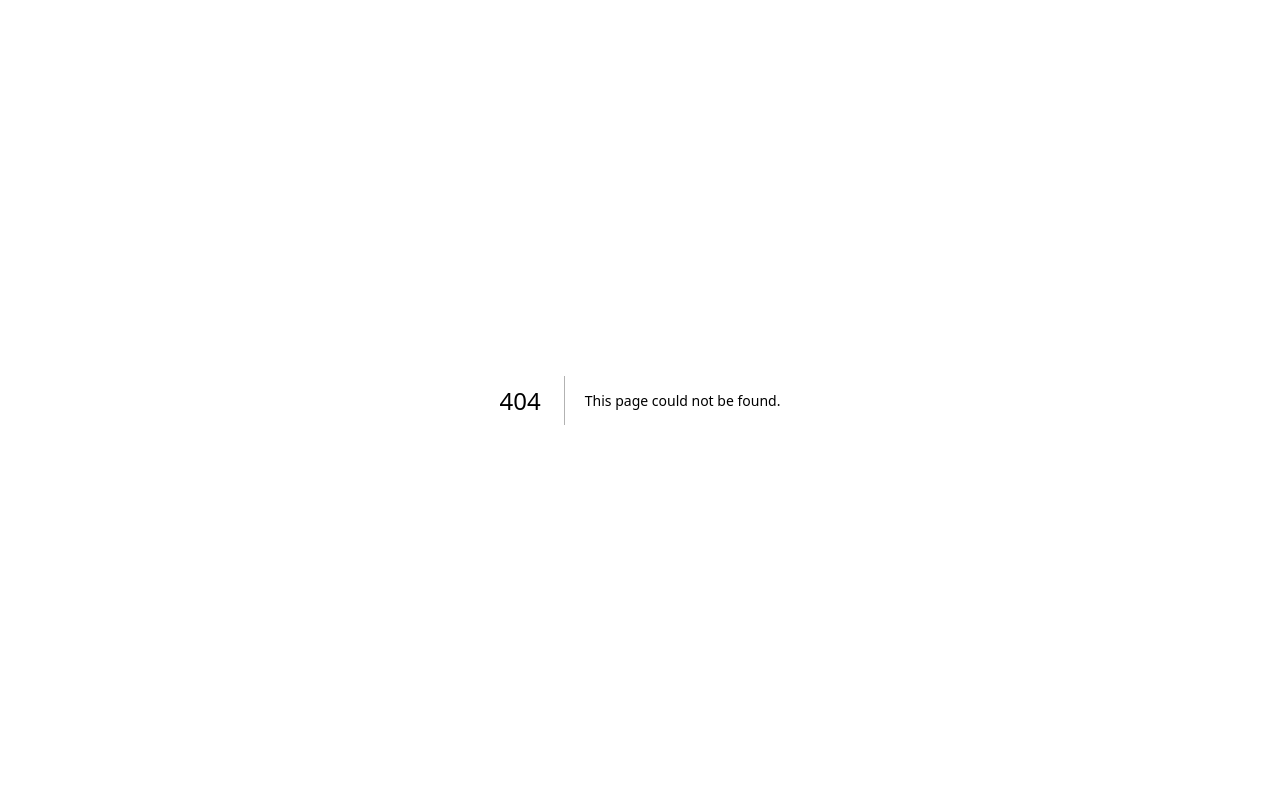
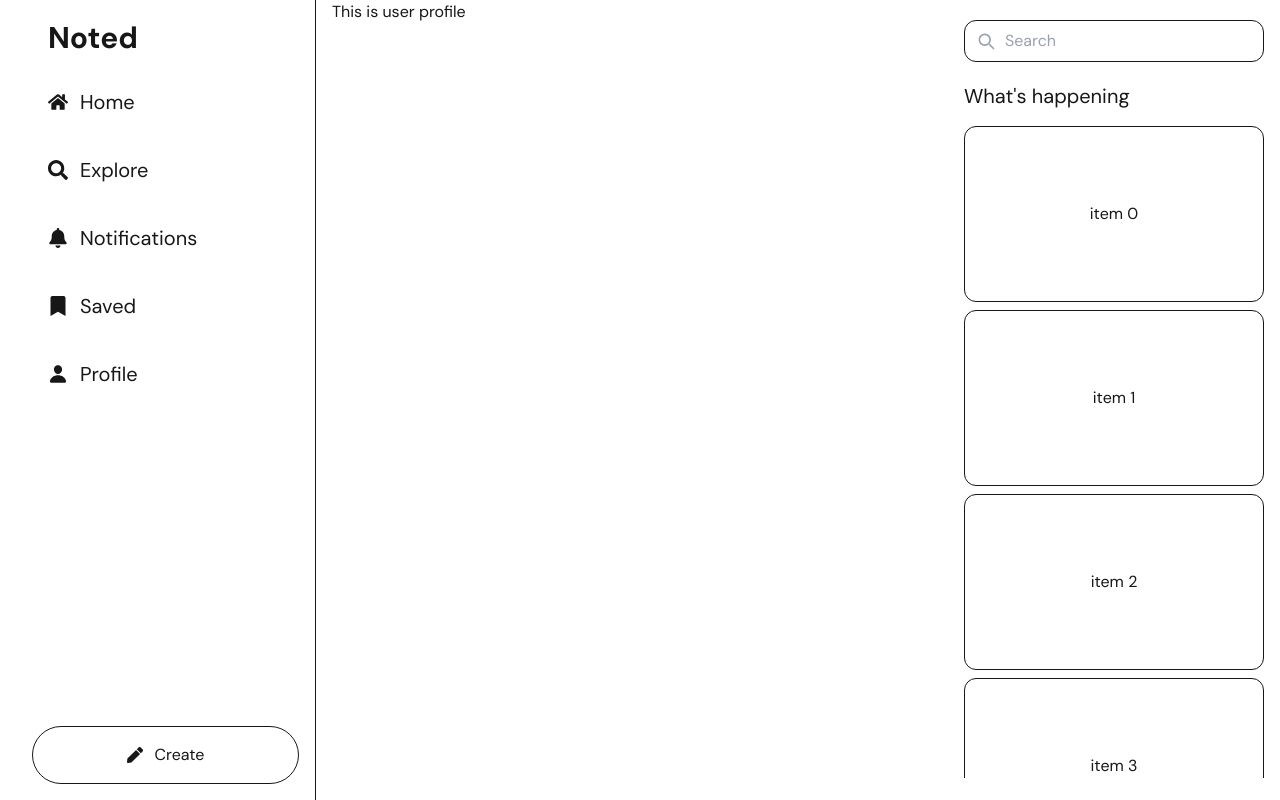
Before and after one commit to MAYANK-T0MAR/noted, a Next.js app in the folder frontend/: page /user in a window 1280 px wide. Before the commit this address had no page. Built offline with nearby package versions, Linux system fonts and the light colour scheme.

Commit message:
[MAJOR] Fixed the root layout out of routing scope and made it global

```diff
--- a/frontend/src/app/layout.tsx
+++ b/frontend/src/app/layout.tsx
@@ -2,6 +2,9 @@ import type { Metadata } from "next";
 import { DM_Sans } from 'next/font/google';
 import "./globals.css";
 import { ThemeProvider } from './providers/ThemeProvider';
+import { HeaderVisibilityProvider, useHeaderVisibilityContext } from "./providers/HeaderVisibilityContext";
+import LayoutShell from "@/components/layout/layoutShell";
+
 
 const dmSans = DM_Sans({
   subsets: ['latin'],
@@ -14,6 +17,7 @@ export const metadata: Metadata = {
   description: "Generated by create next app",
 };
 
+
 export default function RootLayout({
   children,
 }: Readonly<{
@@ -21,11 +25,17 @@ export default function RootLayout({
 }>) {
   return (
     <html lang="en" className={`${dmSans.variable} scrollbar-hide`}>
+
       <body className="overflow-hidden">
         <ThemeProvider>
-          {children}
+          <HeaderVisibilityProvider>
+            <LayoutShell>
+              {children}
+            </LayoutShell>
+          </HeaderVisibilityProvider>
         </ThemeProvider>
       </body>
-    </html>
+
+    </html >
   );
 }
--- a/frontend/src/app/page.tsx
+++ b/frontend/src/app/page.tsx
@@ -2,76 +2,15 @@
 
 import FeedBox from "@/components/layout/feed";
 import FeedHeader from "@/components/layout/feedHeader";
-import RightSidebar from "@/components/layout/rightbar";
-import SideBar from "@/components/layout/sidebar";
-import { FaBell, FaHome, FaPlus, FaSearch } from "react-icons/fa";
-import { IoPerson } from "react-icons/io5";
-import { useState, useEffect, useRef } from "react";
+import { useHeaderVisibilityContext } from "./providers/HeaderVisibilityContext";
 
 export default function Home() {
-  const [showHeader, setShowHeader] = useState(true)
-  const lastScrollY = useRef(0)
-  const sectionRef = useRef<HTMLDivElement>(null)
-
-
-  useEffect(() => {
-    const section = sectionRef.current
-    if (!section) return
-
-    const scrollThreshold = 100 // based on snap item height
-
-    const handleScroll = () => {
-      const currentScrollY = section.scrollTop
-      const delta = currentScrollY - lastScrollY.current
-
-      // Hide header only if scrolling down *significantly*
-      if (delta > scrollThreshold) {
-        setShowHeader(false)
-        lastScrollY.current = currentScrollY
-      }
-      // Show header if there's *any* upward scroll
-      else if (delta < -2) {
-        setShowHeader(true)
-        lastScrollY.current = currentScrollY
-      }
-    }
-
-    section.addEventListener('scroll', handleScroll, { passive: true })
-
-    return () => {
-      section.removeEventListener('scroll', handleScroll)
-    }
-  }, [])
+  const { showHeader } = useHeaderVisibilityContext()
 
   return (
-    <main className="min-h-screen bg-background text-foreground transition-colors duration-400">
-      <div className="bg-background grid grid-cols-12 gap-4 max-w-7xl mx-auto lg:px-4">
-
-        {/* Sidebar */}
-        <aside className="hidden sm:block col-span-2 lg:col-span-3">
-          <SideBar />
-        </aside>
-
-        {/* Feed */}
-        <section ref={sectionRef} className="bg-background col-span-12 sm:col-span-9 lg:col-span-6 pb-5 overflow-y-scroll h-[100vh] scrollbar-hide snap-y snap-mandatory scroll-smooth">
-          <FeedHeader showHeader={showHeader} />
-          <FeedBox showHeader={showHeader} />
-        </section>
-
-        {/* Rightbar */}
-        <aside className="bg-background sticky top-5 col-span-3 hidden lg:block">
-          <RightSidebar />
-        </aside>
-      </div>
-      <footer className="fixed bottom-0 left-0 right-0 bg-background flex justify-around items-center py-4 sm:hidden">
-        {/* Don't know why but this boy's default size is smaller than other's defaults */}
-        <button><FaHome className="text-[1.7rem]" /></button>
-        {/* ------------------------------------------ */}
-        <button><FaSearch className="text-xl" /></button>
-        <button><FaPlus className="text-xl" /></button>
-        <button><FaBell className="text-xl" /></button>
-        <button><IoPerson className="text-xl" /></button>
-      </footer>
-    </main>
+    <>
+      <FeedHeader showHeader={showHeader} />
+      <FeedBox showHeader={showHeader} />
+    </>
   );
 }
--- /dev/null
+++ b/frontend/src/app/providers/HeaderVisibilityContext.tsx
@@ -0,0 +1,60 @@
+"use client"
+
+import { createContext, useContext, useState, useEffect, useRef } from "react"
+
+interface headerVisibilityContextType {
+    showHeader: boolean;
+    sectionRef: React.RefObject<HTMLDivElement | null>;
+}
+
+const headerVisibilityContext = createContext<headerVisibilityContextType | null>(null)
+
+export const useHeaderVisibilityContext = () => {
+    const context = useContext(headerVisibilityContext)
+    if (!context) throw new Error('useHeaderVisibilityContext must be used within HeaderVisibilityProvider');
+    return context;
+}
+
+export function HeaderVisibilityProvider({ children }: { children: React.ReactNode }) {
+    const [showHeader, setShowHeader] = useState(true)
+    const lastScrollY = useRef(0)
+    const sectionRef = useRef<HTMLDivElement>(null)
+
+
+    useEffect(() => {
+        const section = sectionRef.current
+        if (!section) return
+
+        const scrollThreshold = 100 // based on snap item height
+
+        const handleScroll = () => {
+            const currentScrollY = section.scrollTop
+            const delta = currentScrollY - lastScrollY.current
+
+            // Hide header only if scrolling down *significantly*
+            if (delta > scrollThreshold) {
+                setShowHeader(false)
+                lastScrollY.current = currentScrollY
+            }
+            // Show header if there's *any* upward scroll
+            else if (delta < -2) {
+                setShowHeader(true)
+                lastScrollY.current = currentScrollY
+            }
+        }
+
+        section.addEventListener('scroll', handleScroll, { passive: true })
+
+        return () => {
+            section.removeEventListener('scroll', handleScroll)
+        }
+    }, []);
+
+
+    return (
+        <headerVisibilityContext.Provider value={{ showHeader, sectionRef }}>
+            {children}
+        </headerVisibilityContext.Provider>
+    );
+
+}
--- /dev/null
+++ b/frontend/src/app/user/page.tsx
@@ -0,0 +1,7 @@
+export default function userProfile({children} : {children : React.ReactNode}) {
+    return (
+        <div>
+            This is user profile
+        </div>
+    )
+}
--- /dev/null
+++ b/frontend/src/components/layout/layoutShell.tsx
@@ -0,0 +1,42 @@
+"use client"
+
+import { useHeaderVisibilityContext } from "@/app/providers/HeaderVisibilityContext";
+import RightSidebar from "@/components/layout/rightbar";
+import SideBar from "@/components/layout/sidebar";
+import { FaBell, FaHome, FaPlus, FaSearch } from "react-icons/fa";
+import { IoPerson } from "react-icons/io5";
+
+export default function LayoutShell({ children }: { children: React.ReactNode }) {
+    const { sectionRef } = useHeaderVisibilityContext();
+
+    return (
+        <main className="min-h-screen bg-background text-foreground transition-colors duration-400">
+            <div className="bg-background grid grid-cols-12 gap-4 max-w-7xl mx-auto lg:px-4">
+
+                {/* Sidebar */}
+                <aside className="hidden sm:block col-span-2 lg:col-span-3">
+                    <SideBar />
+                </aside>
+
+                {/* Feed */}
+                <section ref={sectionRef} className="bg-background col-span-12 sm:col-span-9 lg:col-span-6 pb-5 overflow-y-scroll h-[100vh] scrollbar-hide snap-y snap-mandatory scroll-smooth">
+                    {children}
+                </section>
+
+                {/* Rightbar */}
+                <aside className="bg-background sticky top-5 col-span-3 hidden lg:block">
+                    <RightSidebar />
+                </aside>
+            </div>
+            <footer className="fixed bottom-0 left-0 right-0 bg-background flex justify-around items-center py-4 sm:hidden">
+                {/* Don't know why but this boy's default size is smaller than other's defaults */}
+                <button><FaHome className="text-[1.7rem]" /></button>
+                {/* ------------------------------------------ */}
+                <button><FaSearch className="text-xl" /></button>
+                <button><FaPlus className="text-xl" /></button>
+                <button><FaBell className="text-xl" /></button>
+                <button><IoPerson className="text-xl" /></button>
+            </footer>
+        </main>
+    )
+}
```
